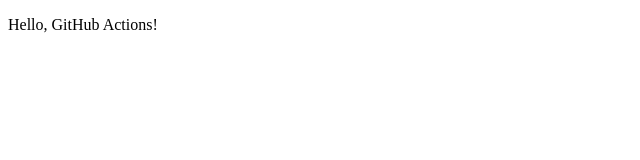
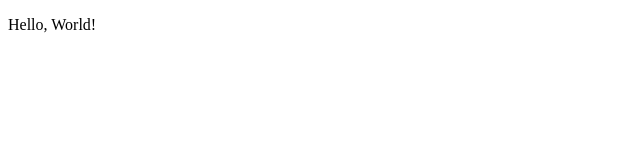
Before and after one commit to nintendoo0/nintendoo0.github.io, a plain HTML site: page index.html in a window 1280 px wide. Shown: the full height of the page, 0-640 px from the left. Drawn offline with Linux system fonts and the light colour scheme.

Commit message:
Change greeting from 'GitHub Actions' to 'World'

```diff
--- a/index.html
+++ b/index.html
@@ -8,7 +8,7 @@
 </head>
 
 <body>
-    <p>Hello, GitHub Actions!</p>
+    <p>Hello, World!</p>
 </body>
 
 </html>
```
